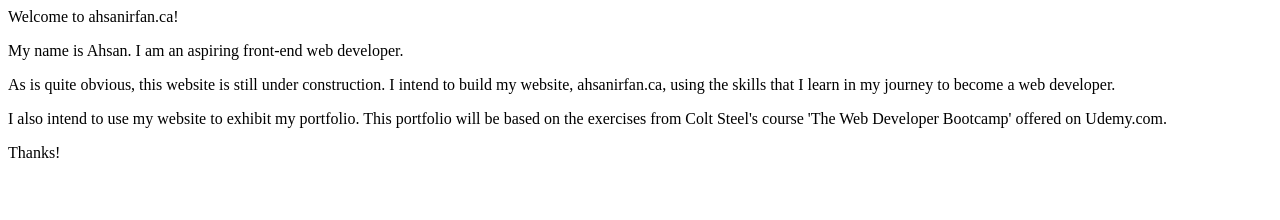
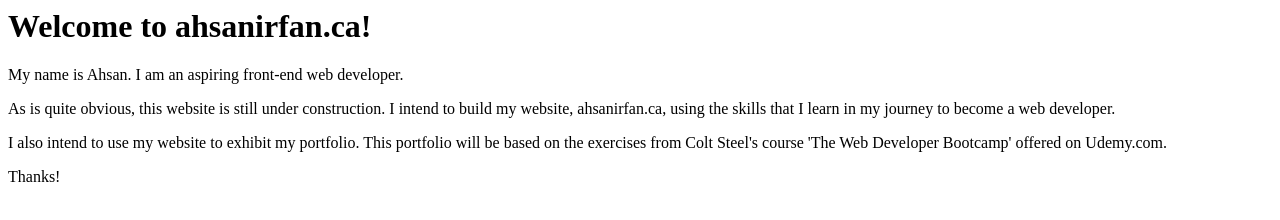
Before and after one commit to ahsanirfan85/ahsanirfan.ca, a website: page index.html in a window 1280 px wide. Drawn offline with Linux system fonts and the light colour scheme.

Commit message:
Added H1 tag

```diff
--- a/index.html
+++ b/index.html
@@ -1,5 +1,5 @@
 <body>
-	<p>Welcome to ahsanirfan.ca!</p>
+	<h1>Welcome to ahsanirfan.ca!</h1>
 	<p></p>
 	<p>My name is Ahsan. I am an aspiring front-end web developer.</p>
 	<p>As is quite obvious, this website is still under construction. I intend to build my website, ahsanirfan.ca, using
```
